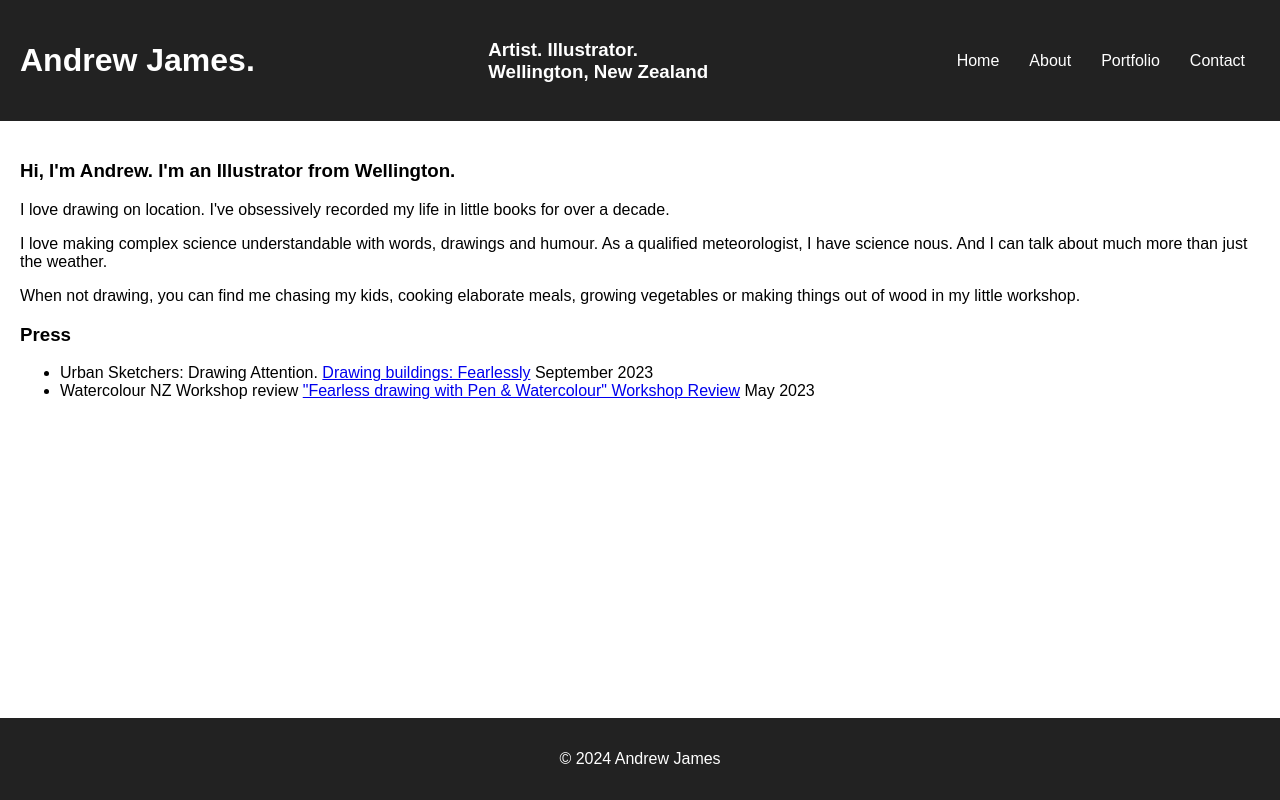
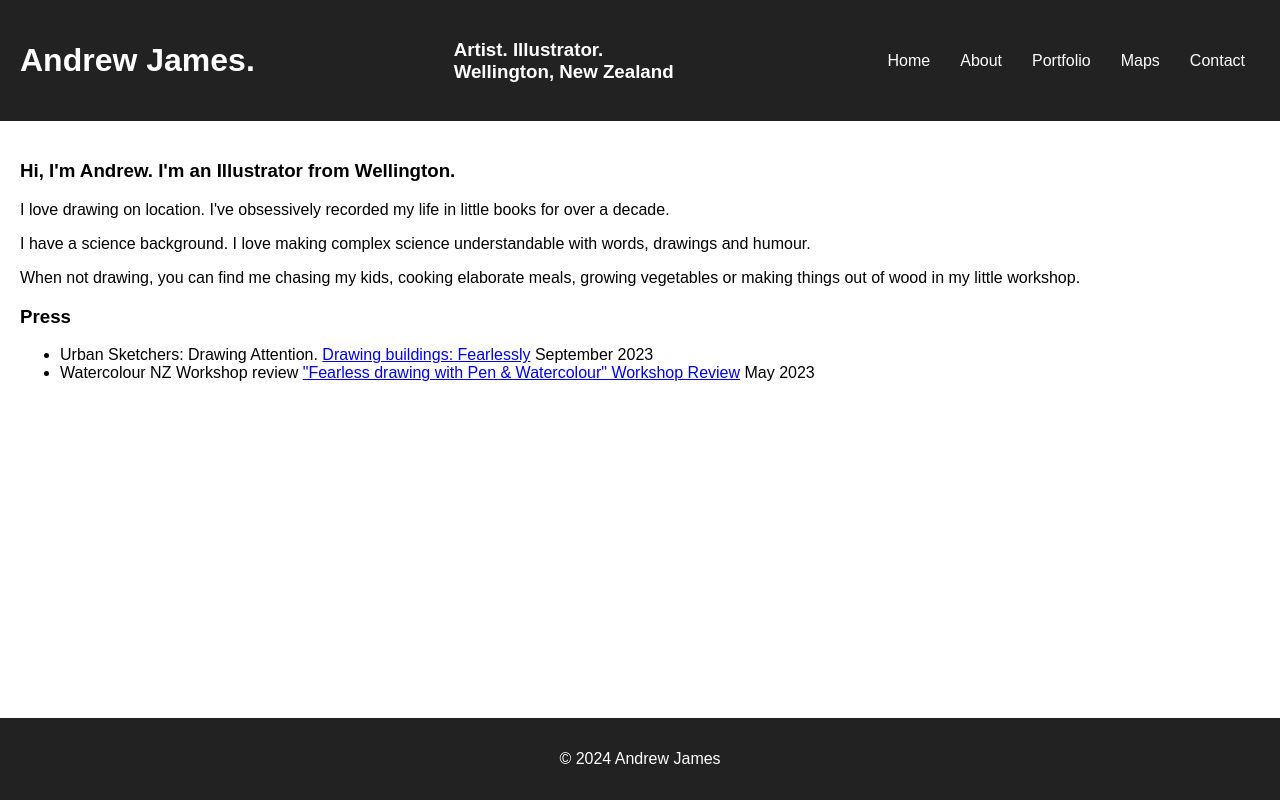
Before and after one commit to ajamesdraws/ajamesdraws, a plain HTML site: page about.html in a window 1280 px wide. Drawn offline with nearby package versions, Linux system fonts and the light colour scheme.

Commit message:
Update about.html

```diff
--- a/about.html
+++ b/about.html
@@ -20,6 +20,7 @@
                <li><a href="index.html">Home</a></li>
                 <li><a href="about.html">About</a></li>
                 <li><a href="portfolio.html">Portfolio</a></li>
+                            <li><a href="maps.html">Maps</a></li>
                 <li><a href="mailto:andrew.p.james@gmail.com">Contact</a></li>
             </ul>
         </nav>
@@ -27,9 +28,10 @@
 
     <main>
         <section>
-           <h3>Hi, I'm Andrew. I'm an Illustrator from Wellington.</h3>
+          <h3>Hi, I'm Andrew. I'm an Illustrator from Wellington.</h3>
+
           <p>I love drawing on location. I've obsessively recorded my life in little books for over a decade.</p>
-          <p>I love making complex science understandable with words, drawings and humour. As a qualified meteorologist, I have science nous. And I can talk about much more than just the weather.</p>
+          <p>I have a science background. I love making complex science understandable with words, drawings and humour. </p>
           <p>When not drawing, you can find me chasing my kids, cooking elaborate meals, growing vegetables or making things out of wood in my little workshop.</p>
         </section>
         <section>
```
